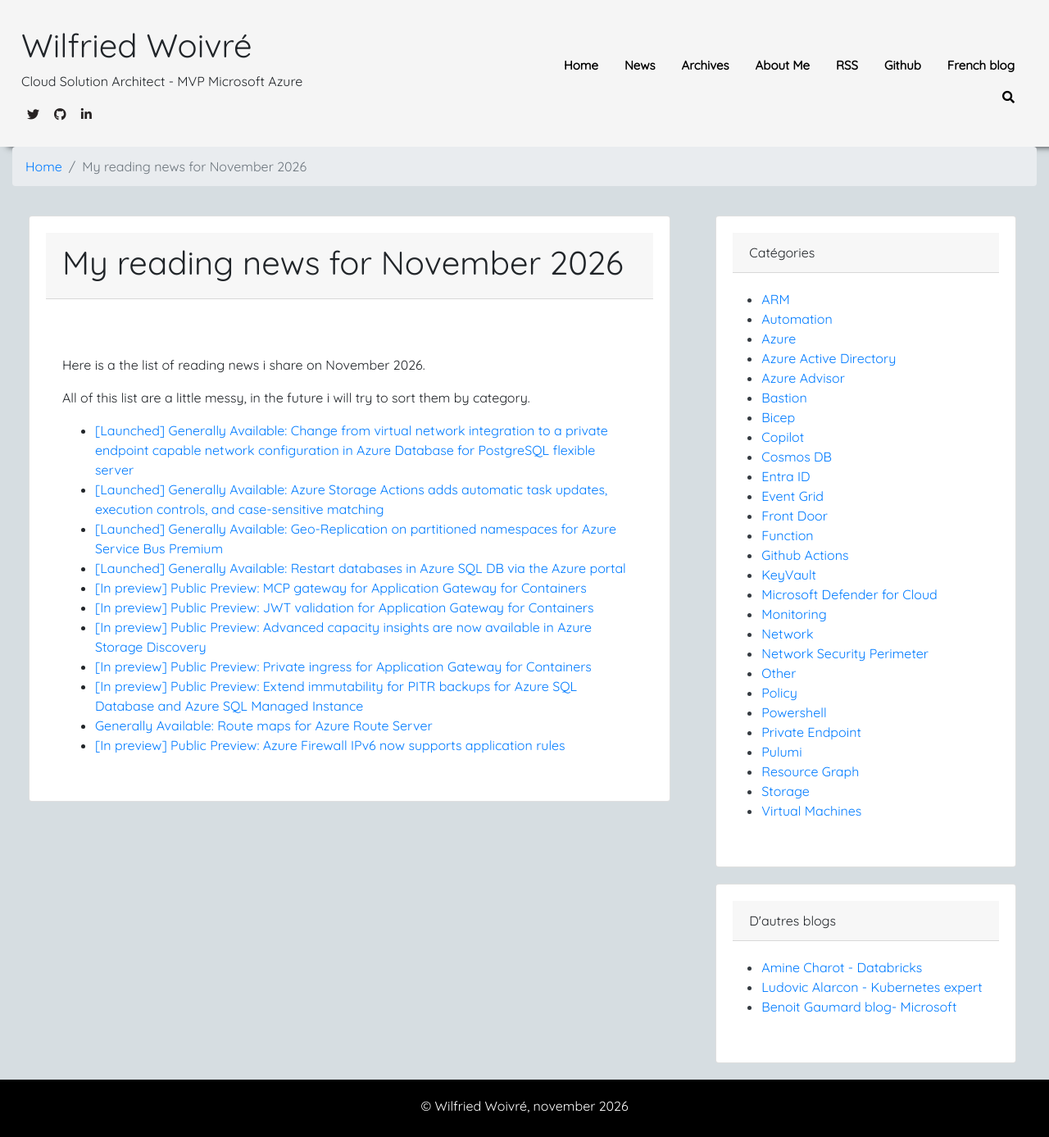
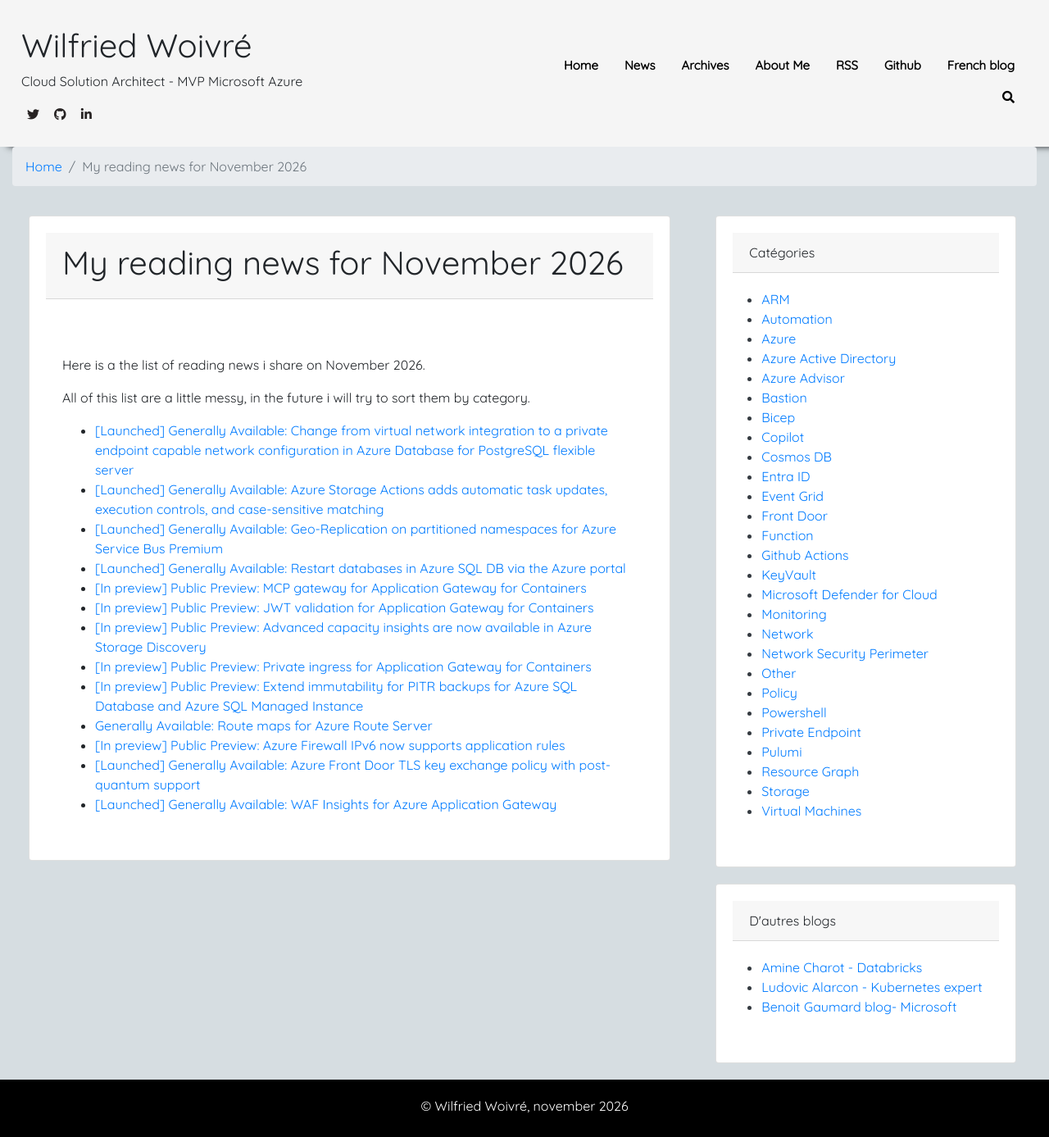
Before and after one commit to wilfriedwoivre/wilfriedwoivre.en.github.io, a Jekyll site: the page built from _news/2026-12-01-my-reading-news-for-november-2026.md, in a window 1280 px wide. Shown: the whole page at 82% size. Built offline with Jekyll 4.4.1, drawn with Linux system fonts in a browser that asks for light colours; nearby versions of some CDN libraries.

Commit message:
Update monthly news post

```diff
--- a/_news/2026-12-01-my-reading-news-for-november-2026.md
+++ b/_news/2026-12-01-my-reading-news-for-november-2026.md
@@ -19,3 +19,5 @@
 - [[In preview] Public Preview: Extend immutability for PITR backups for Azure SQL Database and Azure SQL Managed Instance](https://azure.microsoft.com/updates?WT.mc_id=AZ-MVP-4039694&id=579305)
 - [Generally Available: Route maps for Azure Route Server](https://azure.microsoft.com/updates?WT.mc_id=AZ-MVP-4039694&id=578966)
 - [[In preview] Public Preview: Azure Firewall IPv6 now supports application rules](https://azure.microsoft.com/updates?WT.mc_id=AZ-MVP-4039694&id=579507)
+- [[Launched] Generally Available: Azure Front Door TLS key exchange policy with post-quantum support](https://azure.microsoft.com/updates?WT.mc_id=AZ-MVP-4039694&id=577668)
+- [[Launched] Generally Available: WAF Insights for Azure Application Gateway](https://azure.microsoft.com/updates?WT.mc_id=AZ-MVP-4039694&id=579280)
```
Also changed, not shown: other parts of _news/2026-12-01-my-reading-news-for-november-2026.md (+1 -1 lines).
